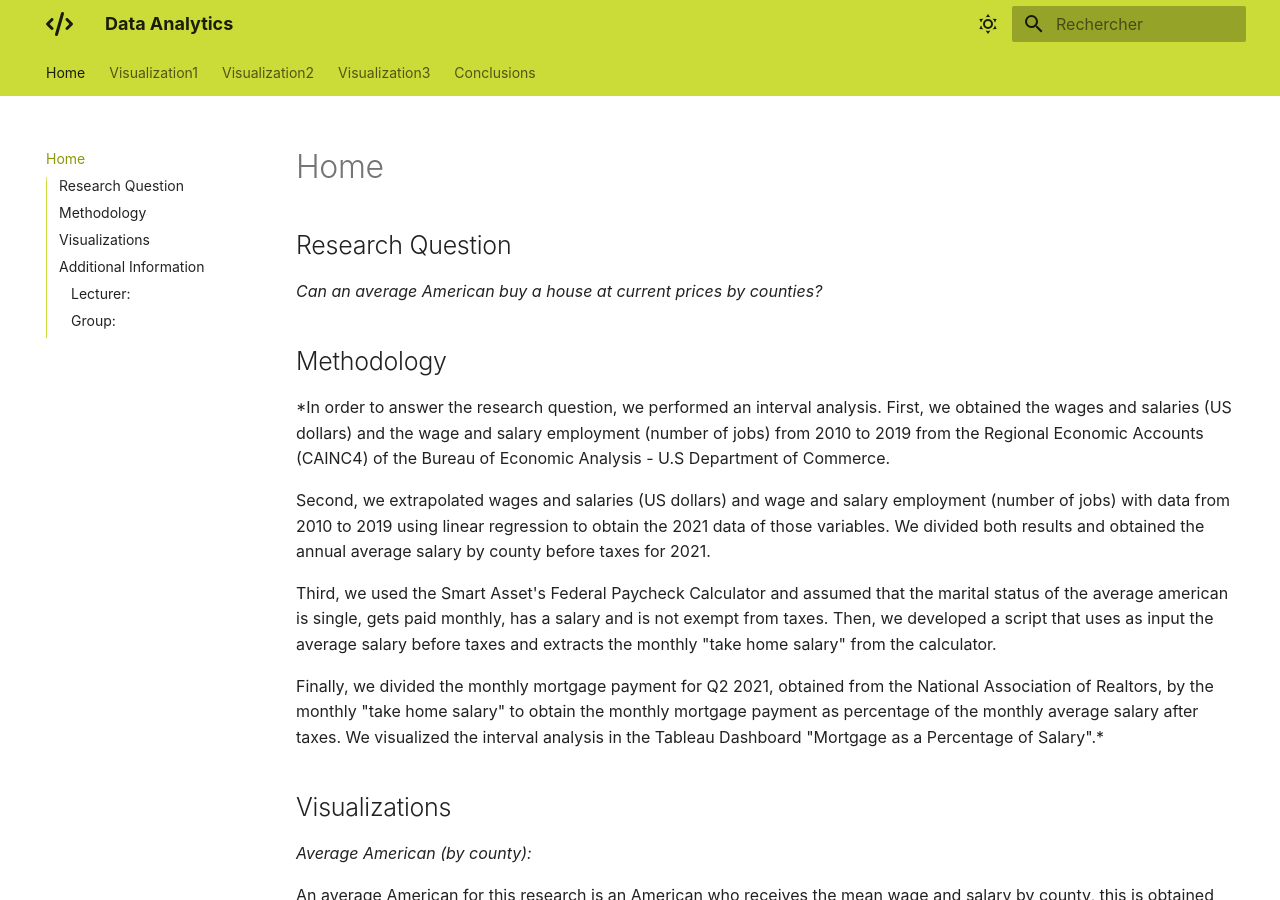
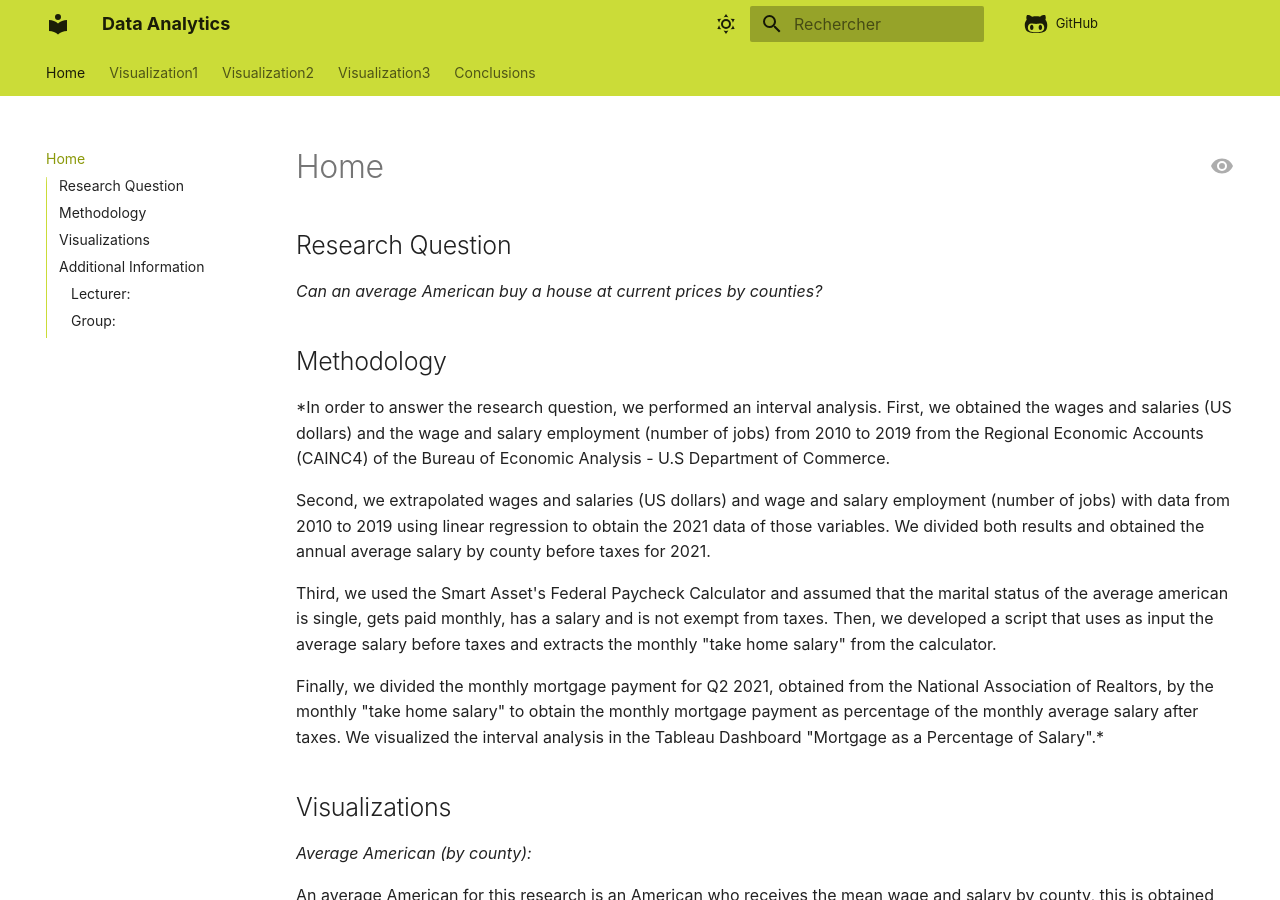
Before and after one commit to jfsql/DataAnalytics, an MkDocs documentation site: the page built from docs/index.md, in a window 1280 px wide and 900 px high. Built offline with MkDocs 1.6.1 and Material for MkDocs 9.7.7, drawn with Linux system fonts in a browser that asks for light colours; comment, search, counter and statistics services are not loaded.

Commit message:
Update mkdocs.yml

```diff
--- a/mkdocs.yml
+++ b/mkdocs.yml
@@ -5,7 +5,7 @@ site_url: https://jfsql.github.io/DataAnalytics/ # Adresse web principale de pub
 
 ### Configuration du dépôt
 # Ajoute en haut à droite de chaque page du site, icône, nom et lien vers le dépot GitHub du projet.
-# repo_url: https://github.com/ericECmorlaix/base_mkdocs_material
+repo_url: https://github.com/jfsql/DataAnalytics/
 # repo_name: 'base_mkdocs_material' # Personnalise le nom générique "GitHub" donné par défaut au lien vers le dépot GitHub du projet.
 # edit_uri: edit/main/docs/ # Complément au chemin pour aller depuis `repo_url:` jusqu'au répertoire `docs` ;
 # Ce qui permet avec MkDocs-Material d'ajouter un bouton (crayon) d'édition du code source.md d'une page du site depuis le navigateur
@@ -35,7 +35,7 @@ theme:
     font: false  # RGPD ; pas de fonte Google
     language: fr # français
     icon:
-      logo: fontawesome/solid/code # image qui apparait dans l'en tête à gauche du titre de la page
+      #logo: fontawesome/solid/code # image qui apparait dans l'en tête à gauche du titre de la page
       # et qui est support du lien qui renvoie à la racine du site depuis toutes les pages
       repo: fontawesome/brands/github-alt # modifie l'icône du lien vers le dépot du projet de l'en tête
       edit: material/pencil
```
